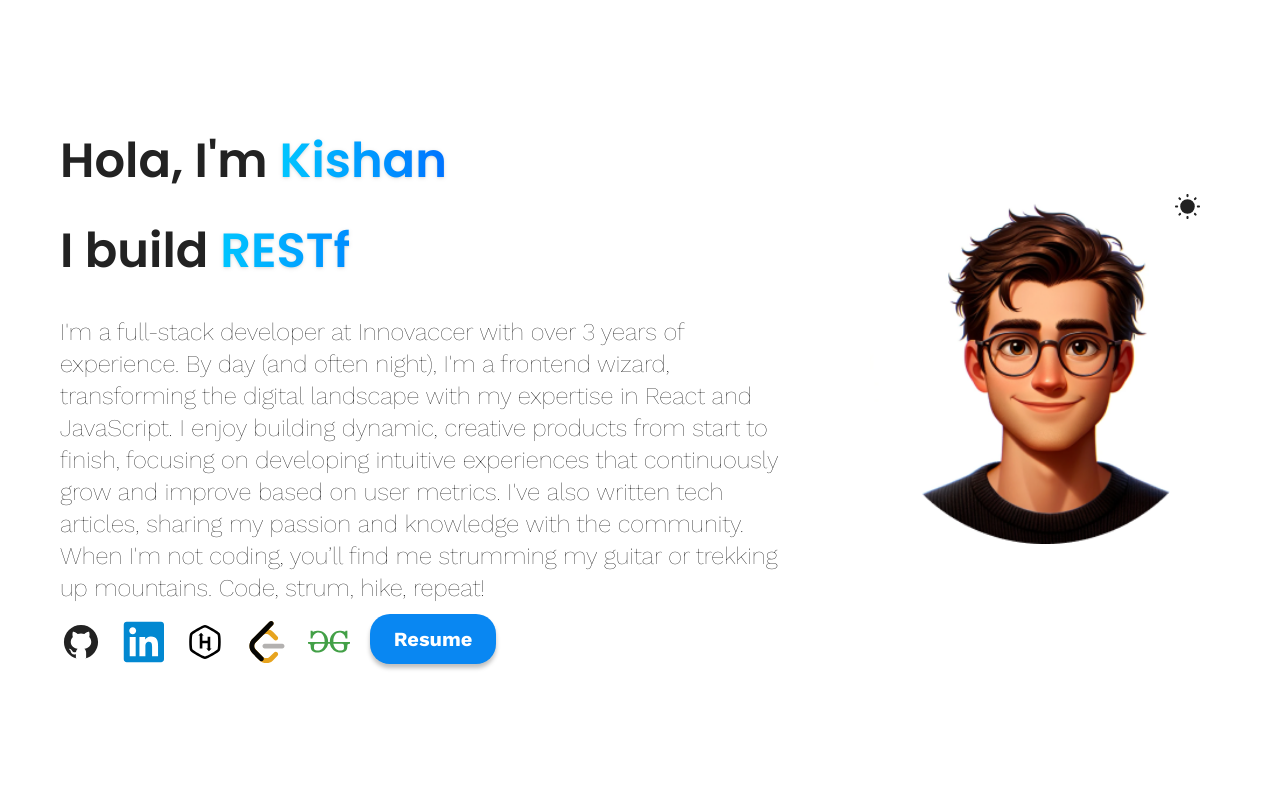
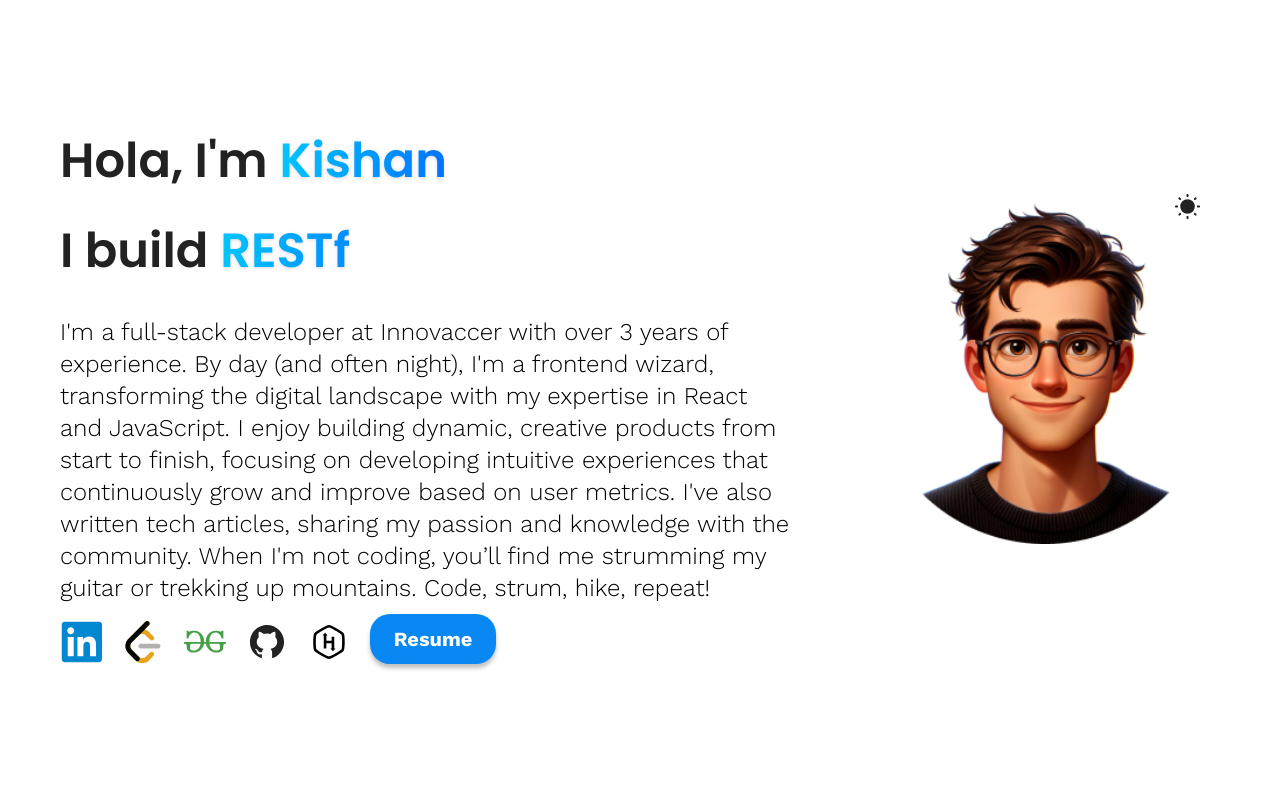
Before and after one commit to kishan9192/portfolio-react, a React (Vite) app: page / in a window 1280 px wide. Shown: the top 792 px of the page. Built offline with nearby package versions, Linux system fonts and the light colour scheme.

Commit message:
feat: fix css, add hover animation on project card

```diff
--- a/src/App.css
+++ b/src/App.css
@@ -99,6 +99,13 @@ p {
     }
 }
 
+.scaleProjectCard {
+    transition: transform 200ms ease-in-out;
+}
+.scaleProjectCard:hover {
+    transform: scale(1.02);
+}
+
 .scaleOnHover {
     transition: transform 200ms ease-in-out;
 }
--- a/src/constants/index.js
+++ b/src/constants/index.js
@@ -192,19 +192,9 @@ export const experiences = [
 
 export const socialLinks = (theme) => [
   {
-    name: "GitHub",
-    iconUrl: theme === "light" ? githubLight : githubDark,
-    link: "https://github.com/kishan9192",
-  },
-  {
     name: "LinkedIn",
     iconUrl: linkedin,
     link: "https://www.linkedin.com/in/kishanmishraa/",
-  },
-  {
-    name: "HackerRank",
-    iconUrl: theme === "light" ? hackerRankDark : hackerrankLight,
-    link: "https://www.hackerrank.com/profile/kishan_mishra",
   },
   {
     name: "Leetcode",
@@ -215,6 +205,16 @@ export const socialLinks = (theme) => [
     name: "GeeksforGeeks",
     iconUrl: geeksforgeeks,
     link: "https://www.geeksforgeeks.org/user/mishrakishan1/",
+  },
+  {
+    name: "GitHub",
+    iconUrl: theme === "light" ? githubLight : githubDark,
+    link: "https://github.com/kishan9192",
+  },
+  {
+    name: "HackerRank",
+    iconUrl: theme === "light" ? hackerRankDark : hackerrankLight,
+    link: "https://www.hackerrank.com/profile/kishan_mishra",
   },
 ];
 
--- a/src/sections/About/Info.jsx
+++ b/src/sections/About/Info.jsx
@@ -51,7 +51,7 @@ const Info = () => {
       <span
         className={`${
           theme == "dark" ? "text-white" : "text-black"
-        } text-2xl font-thin`}
+        } text-2xl font-light`}
       >
         I'm a full-stack developer at Innovaccer with over 3 years of
         experience. By day (and often night), I'm a frontend wizard,
--- a/src/sections/Contact/Contact.jsx
+++ b/src/sections/Contact/Contact.jsx
@@ -69,7 +69,10 @@ const Contact = () => {
       {alert.show && <Alert {...alert} />}
       <div className="flex-1 min-w-[50%] flex flex-col">
         <h3 className="subhead-text">Get in Touch</h3>
-        <form className="w-full flex flex-col gap-7" onSubmit={handleSubmit}>
+        <form
+          className="w-full flex flex-col gap-7 mt-5"
+          onSubmit={handleSubmit}
+        >
           <label className="text-black-500 font-semibold">
             Name
             <input
--- a/src/sections/Projects/ProjectCard.jsx
+++ b/src/sections/Projects/ProjectCard.jsx
@@ -14,7 +14,7 @@ const ProjectCard = ({ project }) => {
   const { name, iconUrl, techStack, description, link } = project;
   return (
     <div
-      className={`${
+      className={`scaleProjectCard ${
         theme == "dark" ? "shadow-dark" : "shadow"
       } hover:shadow-lg  hover:cursor-pointer bg-[#fbfbfb] sm:max-w-72 rounded-t-2xl rounded-b-md`}
     >
```
